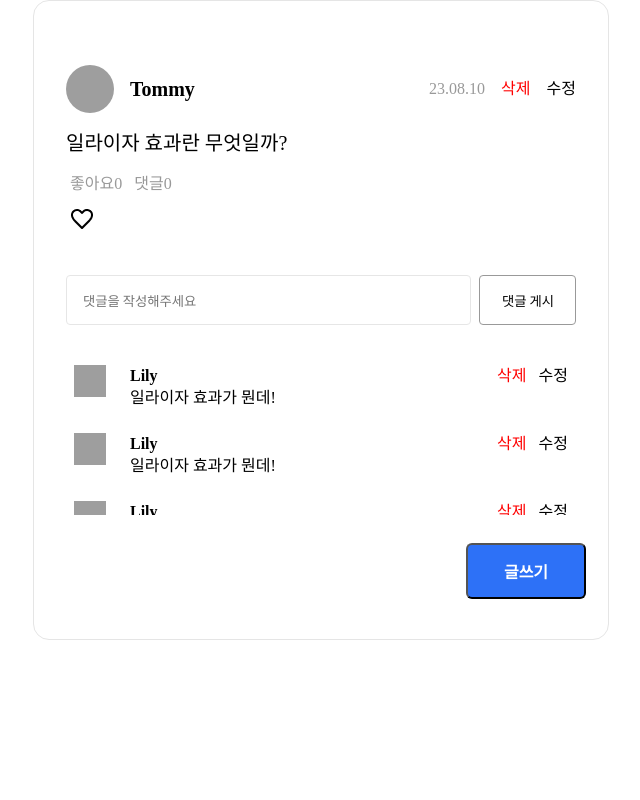
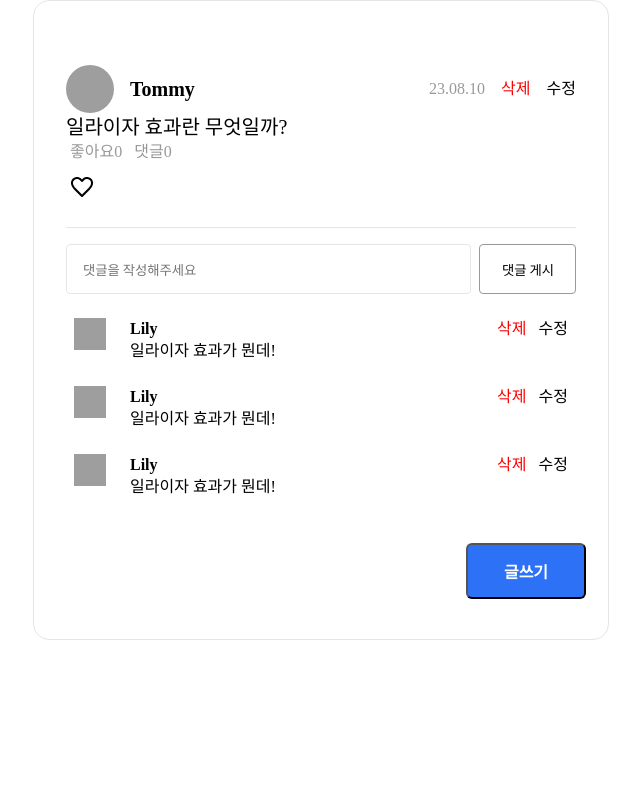
Before and after one commit to wecode-bootcamp-korea/48-1st-B-frontend, a React app: page /post-list in a window 1280 px wide. Shown: the whole page, without its empty margins (319-959 px from the left). Built offline with nearby package versions, Linux system fonts and the light colour scheme; grey boxes are pictures that could not be loaded.

Commit message:
Posts.js 레이아웃 변경 및 scss 추가, .posts에 cusor를 pointer로 변경

```diff
--- a/src/pages/PostList/PostList.scss
+++ b/src/pages/PostList/PostList.scss
@@ -13,6 +13,7 @@
   .posts {
     overflow-y: scroll;
     flex: 1;
+    cursor: pointer;
   }
   & ::-webkit-scrollbar {
     display: none;
--- a/src/pages/PostList/components/Posts.js
+++ b/src/pages/PostList/components/Posts.js
@@ -17,14 +17,17 @@ const Posts = ({ postData }) => {
 
     return (
       <div className="post" key={id}>
+        <div className="postAll">
           <div className="writerDesktop">
             <div className="id">
               <img className="profileThumb" src={userProfile} alt="profile" />
               <p className="name">{userName}</p>
             </div>
+            <div className="right">
               <p className="smallFont">{createdAt}</p>
               <p className="smallFont red">삭제</p>
               <p className="smallFont black">수정</p>
+            </div>
           </div>
 
           <p className="letters">{userLetter}</p>
@@ -38,6 +41,8 @@ const Posts = ({ postData }) => {
               <img src="images/heart.png" alt="heart" />
             </div>
           </div>
+        </div>
+        <div className="reply">
           <div className="replyInput">
             <input type="text" placeholder="댓글을 작성해주세요" />
             <button>댓글 게시</button>
@@ -48,6 +53,7 @@ const Posts = ({ postData }) => {
             </div>
           )}
         </div>
+      </div>
     );
   });
 };
--- a/src/pages/PostList/components/Posts.scss
+++ b/src/pages/PostList/components/Posts.scss
@@ -12,11 +12,19 @@
   align-self: stretch;
   border-bottom: 1px solid #e6e6e6;
 
+  .postAll {
+    display: flex;
+    flex-direction: column;
+    width: 100%;
+    border-bottom: 1px solid #e6e6e6;
+    padding-bottom: 24px;
+
     .writerDesktop {
       display: flex;
       justify-content: space-between;
       align-items: center;
       align-self: stretch;
+      width: 100%;
 
       .id {
         display: flex;
@@ -41,6 +49,9 @@
         }
       }
 
+      .right {
+        display: flex;
+
         .smallFont {
           margin-left: 16px;
         }
@@ -51,6 +62,7 @@
 
         .black {
           color: black;
+        }
       }
     }
 
@@ -97,13 +109,19 @@
       font-weight: 400;
       line-height: 22px;
     }
+  }
+
+  .reply {
+    display: flex;
+    flex-direction: column;
+    width: 100%;
+    gap: 24px;
 
     .replyInput {
       display: flex;
       align-items: flex-start;
       gap: 8px;
       align-self: stretch;
-    margin: 24px 0;
 
       input {
         display: flex;
@@ -140,3 +158,4 @@
       align-self: stretch;
     }
   }
+}
```
Lines whose indentation alone changed are shown as unchanged.
